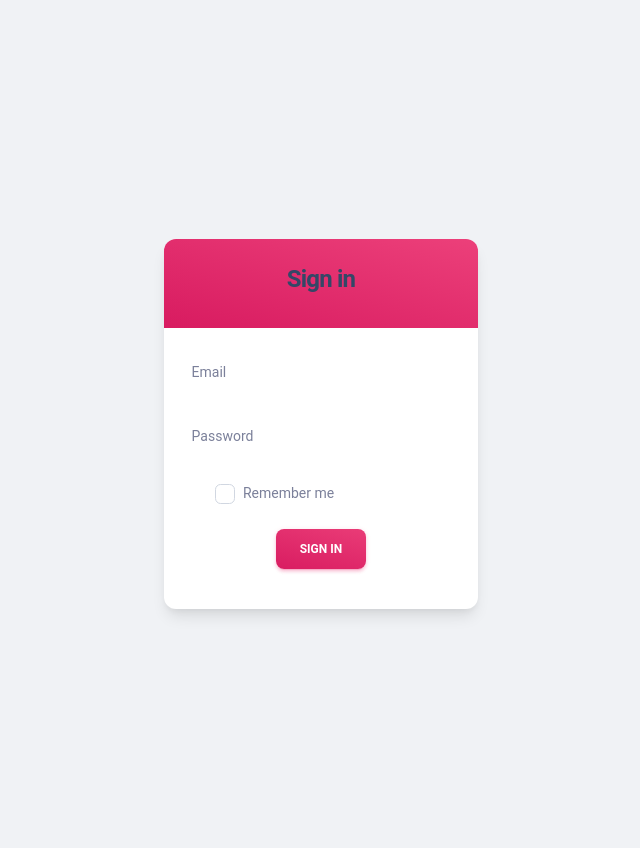
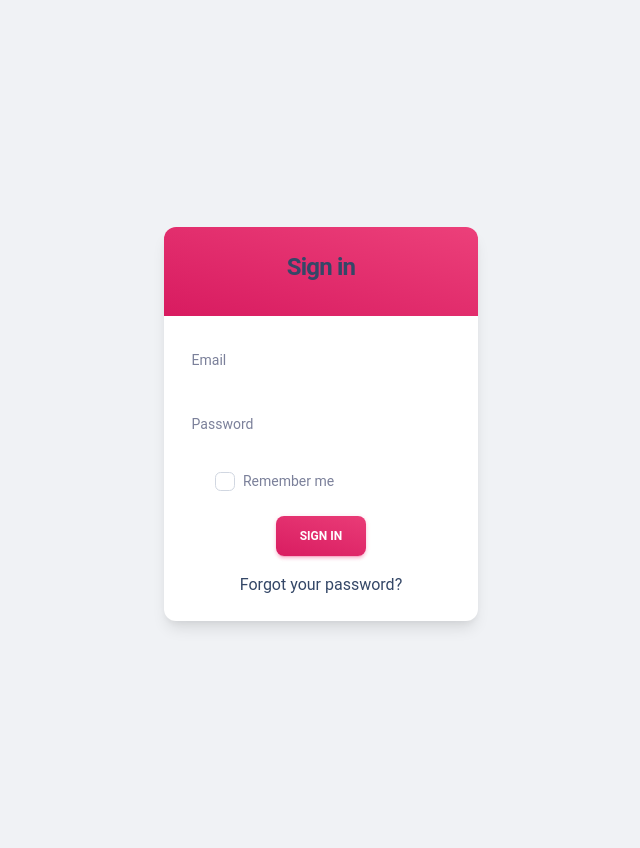
Before and after one commit to mileagettracker/Time-Mileage-Tracker, a Django app: page /login/ in a window 1280 px wide. Shown: the part 50-898 px from the top of the page, without its empty margins (319-959 px from the left). Run offline with Django 5.2, Linux system fonts and the light colour scheme; some libraries are stand-ins or nearby versions.

Commit message:
password reset

```diff
--- a/templates/registration/login.html
+++ b/templates/registration/login.html
@@ -30,7 +30,11 @@
                 <div class="text-center">
                     <button type="submit" class="btn bg-gradient-primary">Sign in</button>
                 </div>
+
             </form>
+             <div class="text-center">
+                                    <a href="{% url 'password_reset' %}">Forgot your password?</a>
+             </div>
         </div>
     </div>
 </div>
```
Also changed, not shown: db.sqlite3.
